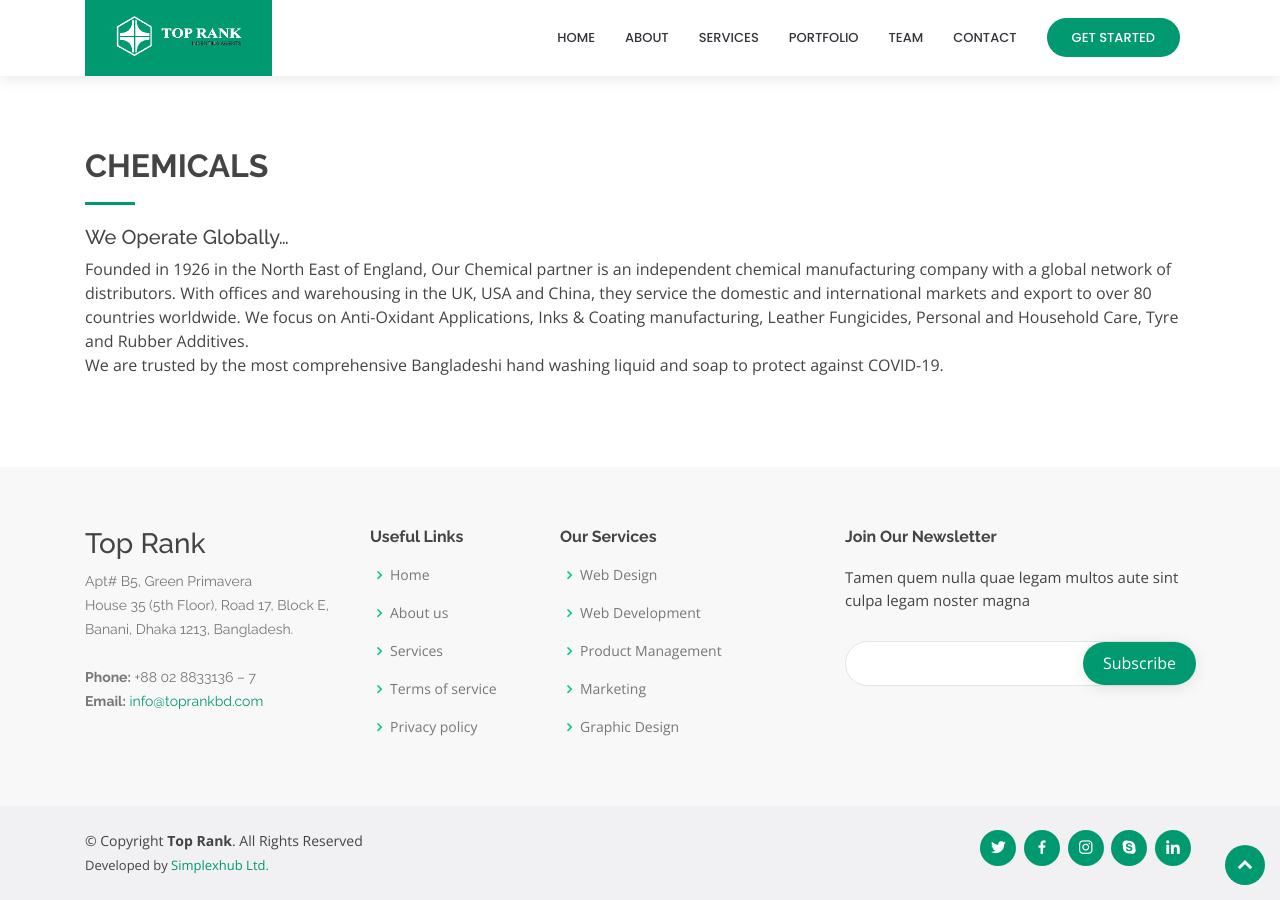
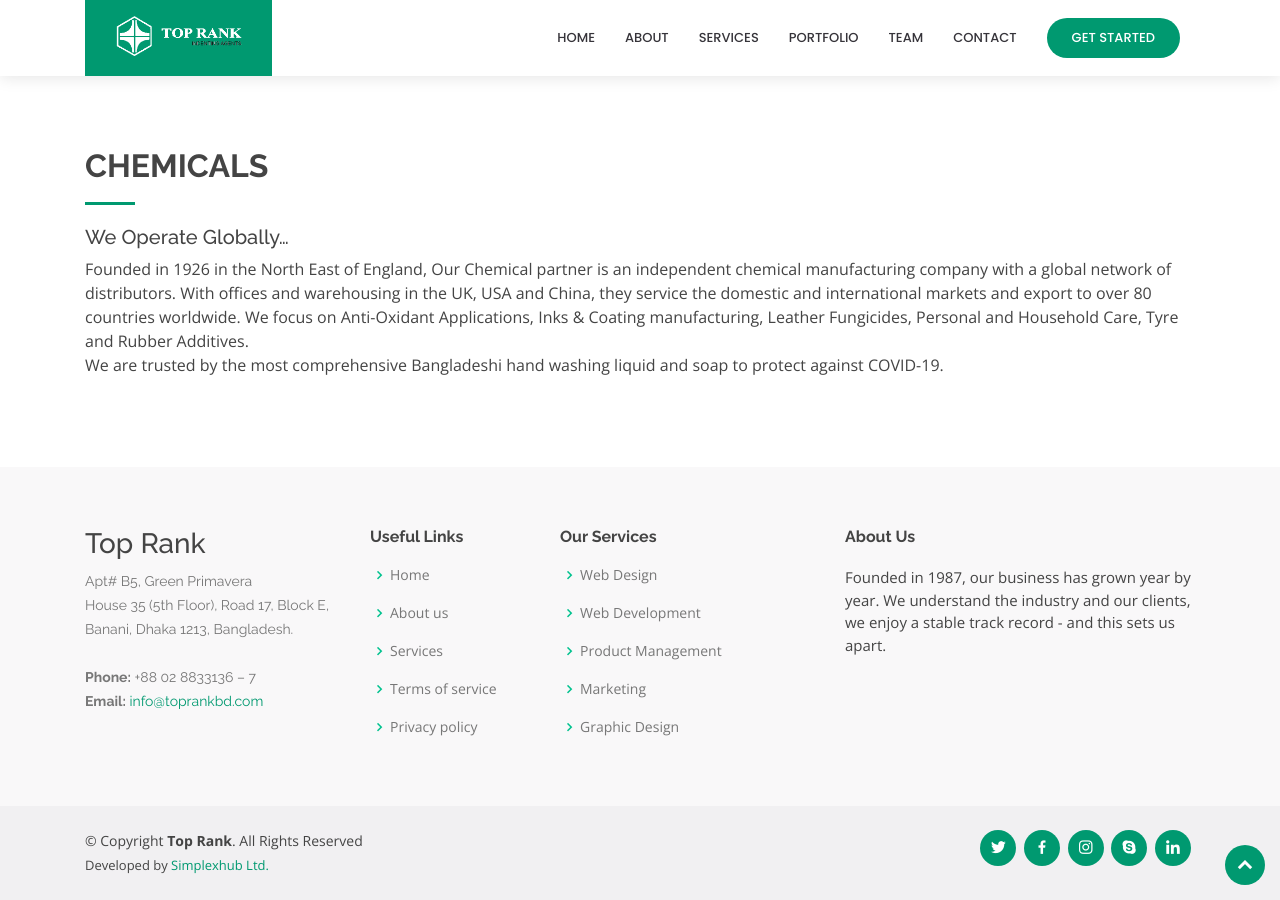
Before and after one commit to neyamat101/neyamat101.github.io, a Jekyll site: the page built from details.md, in a window 1280 px wide and 900 px high, scrolled down 3762 px. Built offline with Jekyll 4.4.1, drawn with Linux system fonts in a browser that asks for light colours.

Commit message:
Update footer.html
Content attached

```diff
--- a/_includes/footer.html
+++ b/_includes/footer.html
@@ -39,12 +39,18 @@
                 </div>
 
                 <div class="col-lg-4 col-md-6 footer-newsletter">
+                    <h4>About Us</h4>
+                    <p>Founded in 1987, our business has grown year by year. We understand the industry and our clients,
+                        we enjoy a stable track record - and this sets us apart.</p>
+                </div>
+
+                <!-- <div class="col-lg-4 col-md-6 footer-newsletter">
                     <h4>Join Our Newsletter</h4>
                     <p>Tamen quem nulla quae legam multos aute sint culpa legam noster magna</p>
                     <form action="" method="post">
                         <input type="email" name="email"><input type="submit" value="Subscribe">
                     </form>
-                </div>
+                </div> -->
 
             </div>
         </div>
```
